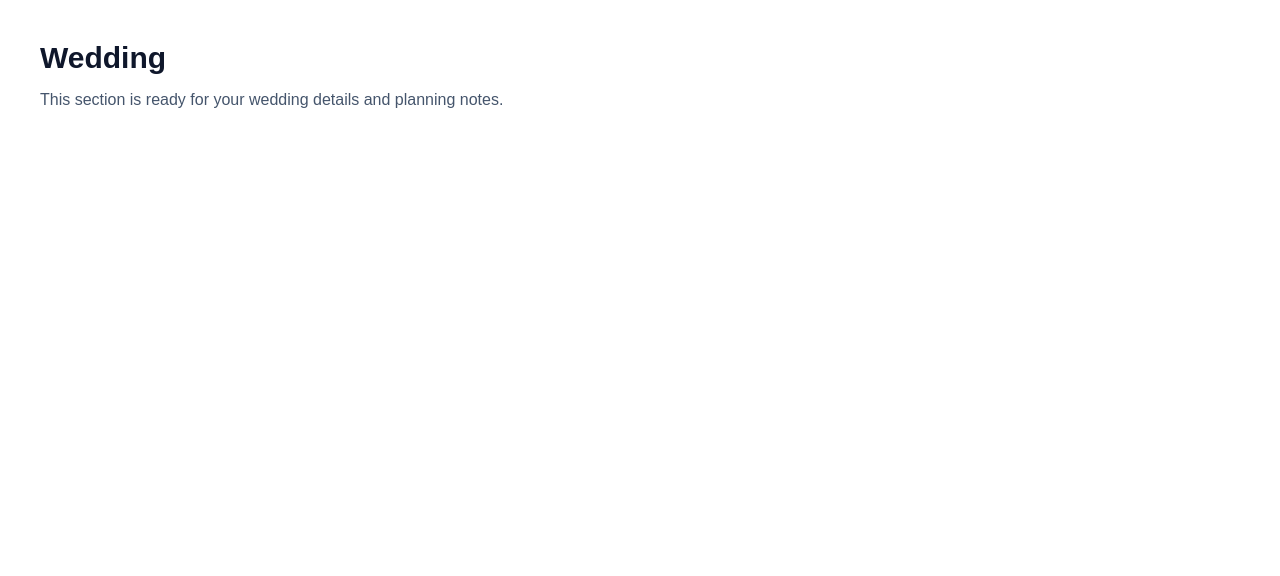
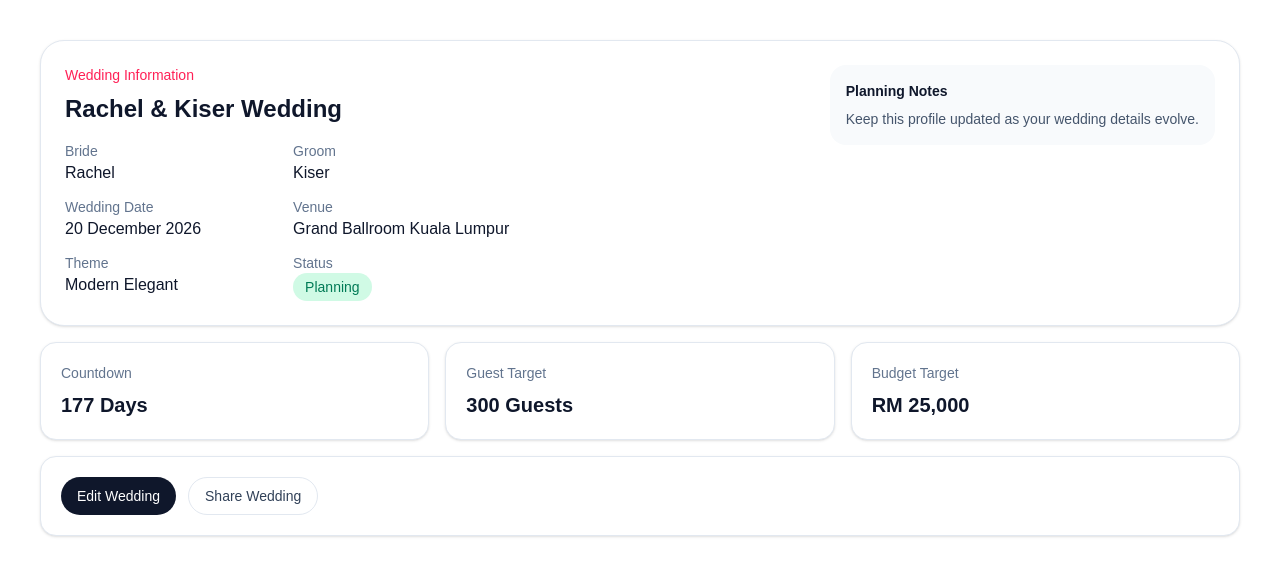
Before and after one commit to RCEventPlanner/WeddingPlanningOS, a Next.js app: page /wedding in a window 1280 px wide. Shown: the top 576 px of the page. Built offline with nearby package versions, Linux system fonts and the light colour scheme.

Commit message:
Create wedding profile page

```diff
--- a/app/wedding/page.tsx
+++ b/app/wedding/page.tsx
@@ -1,10 +1,9 @@
+import { WeddingProfileCard } from "../../components/WeddingProfileCard";
+
 export default function WeddingPage() {
   return (
     <div className="p-8 sm:p-10">
-      <h1 className="text-3xl font-semibold text-slate-900">Wedding</h1>
-      <p className="mt-3 text-slate-600">
-        This section is ready for your wedding details and planning notes.
-      </p>
+      <WeddingProfileCard />
     </div>
   );
 }
--- /dev/null
+++ b/components/WeddingProfileCard.tsx
@@ -0,0 +1,95 @@
+type WeddingProfileCardProps = {
+  weddingName?: string;
+  brideName?: string;
+  groomName?: string;
+  weddingDate?: string;
+  venue?: string;
+  theme?: string;
+  status?: string;
+  countdown?: string;
+  guestTarget?: string;
+  budgetTarget?: string;
+};
+
+export function WeddingProfileCard({
+  weddingName = "Rachel & Kiser Wedding",
+  brideName = "Rachel",
+  groomName = "Kiser",
+  weddingDate = "20 December 2026",
+  venue = "Grand Ballroom Kuala Lumpur",
+  theme = "Modern Elegant",
+  status = "Planning",
+  countdown = "177 Days",
+  guestTarget = "300 Guests",
+  budgetTarget = "RM 25,000",
+}: WeddingProfileCardProps) {
+  return (
+    <div className="space-y-4">
+      <section className="rounded-3xl border border-slate-200 bg-white p-6 shadow-sm">
+        <div className="flex flex-col gap-4 lg:flex-row lg:items-start lg:justify-between">
+          <div>
+            <p className="text-sm font-medium text-rose-500">Wedding Information</p>
+            <h2 className="mt-2 text-2xl font-semibold text-slate-900">{weddingName}</h2>
+            <div className="mt-4 grid gap-3 sm:grid-cols-2">
+              <div>
+                <p className="text-sm text-slate-500">Bride</p>
+                <p className="font-medium text-slate-900">{brideName}</p>
+              </div>
+              <div>
+                <p className="text-sm text-slate-500">Groom</p>
+                <p className="font-medium text-slate-900">{groomName}</p>
+              </div>
+              <div>
+                <p className="text-sm text-slate-500">Wedding Date</p>
+                <p className="font-medium text-slate-900">{weddingDate}</p>
+              </div>
+              <div>
+                <p className="text-sm text-slate-500">Venue</p>
+                <p className="font-medium text-slate-900">{venue}</p>
+              </div>
+              <div>
+                <p className="text-sm text-slate-500">Theme</p>
+                <p className="font-medium text-slate-900">{theme}</p>
+              </div>
+              <div>
+                <p className="text-sm text-slate-500">Status</p>
+                <span className="inline-flex rounded-full bg-emerald-100 px-3 py-1 text-sm font-medium text-emerald-700">
+                  {status}
+                </span>
+              </div>
+            </div>
+          </div>
+
+          <div className="rounded-2xl bg-slate-50 p-4 text-sm text-slate-600">
+            <p className="font-semibold text-slate-900">Planning Notes</p>
+            <p className="mt-2">Keep this profile updated as your wedding details evolve.</p>
+          </div>
+        </div>
+      </section>
+
+      <section className="grid gap-4 md:grid-cols-3">
+        <div className="rounded-2xl border border-slate-200 bg-white p-5 shadow-sm">
+          <p className="text-sm text-slate-500">Countdown</p>
+          <p className="mt-2 text-xl font-semibold text-slate-900">{countdown}</p>
+        </div>
+        <div className="rounded-2xl border border-slate-200 bg-white p-5 shadow-sm">
+          <p className="text-sm text-slate-500">Guest Target</p>
+          <p className="mt-2 text-xl font-semibold text-slate-900">{guestTarget}</p>
+        </div>
+        <div className="rounded-2xl border border-slate-200 bg-white p-5 shadow-sm">
+          <p className="text-sm text-slate-500">Budget Target</p>
+          <p className="mt-2 text-xl font-semibold text-slate-900">{budgetTarget}</p>
+        </div>
+      </section>
+
+      <section className="flex flex-col gap-3 rounded-2xl border border-slate-200 bg-white p-5 shadow-sm sm:flex-row">
+        <button className="rounded-full bg-slate-900 px-4 py-2 text-sm font-medium text-white transition hover:bg-slate-700">
+          Edit Wedding
+        </button>
+        <button className="rounded-full border border-slate-200 px-4 py-2 text-sm font-medium text-slate-700 transition hover:border-rose-200 hover:text-rose-600">
+          Share Wedding
+        </button>
+      </section>
+    </div>
+  );
+}
```
Also changed, not shown: 1 other file (tests, documents, lock files or other folders).
